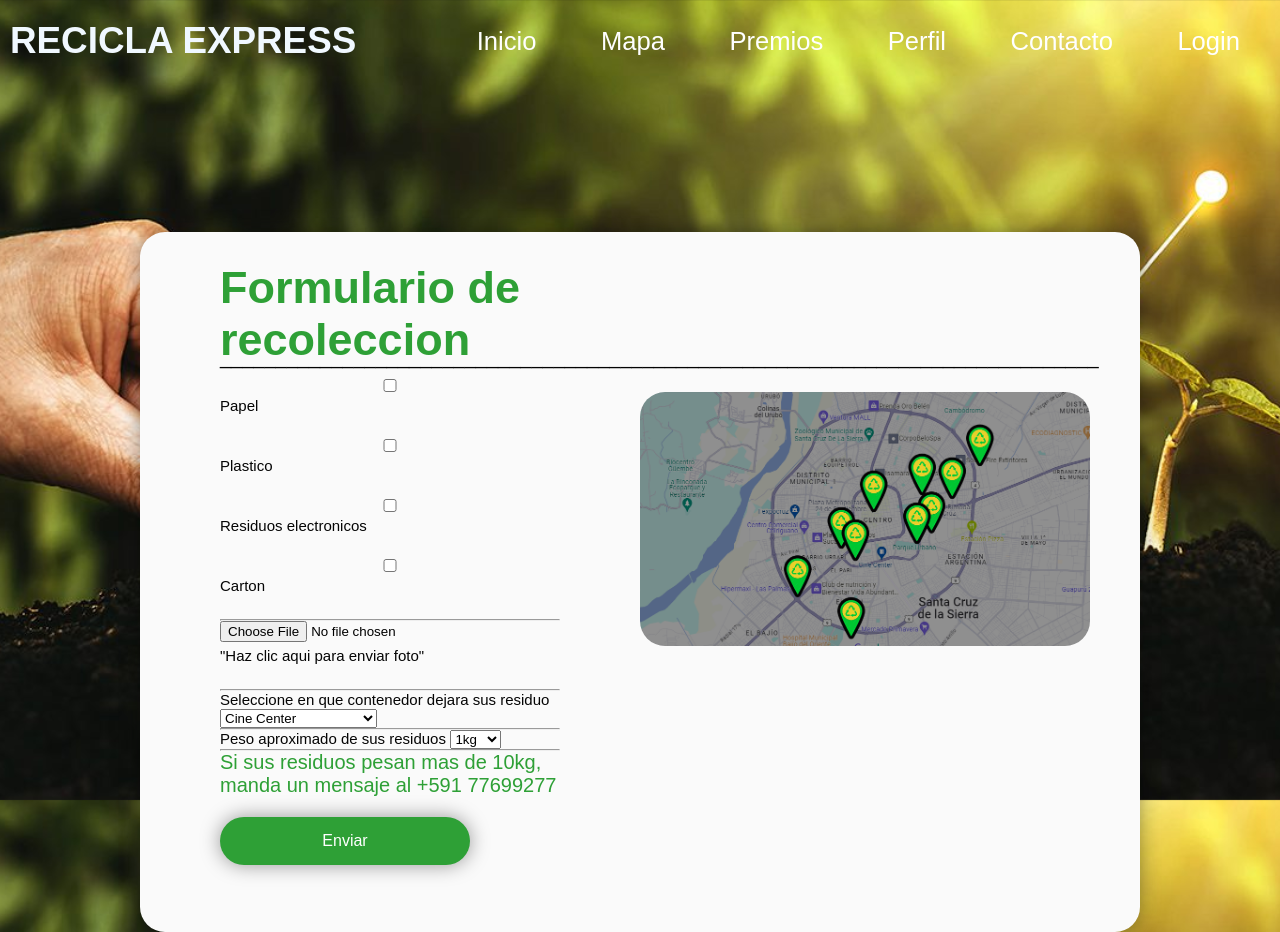
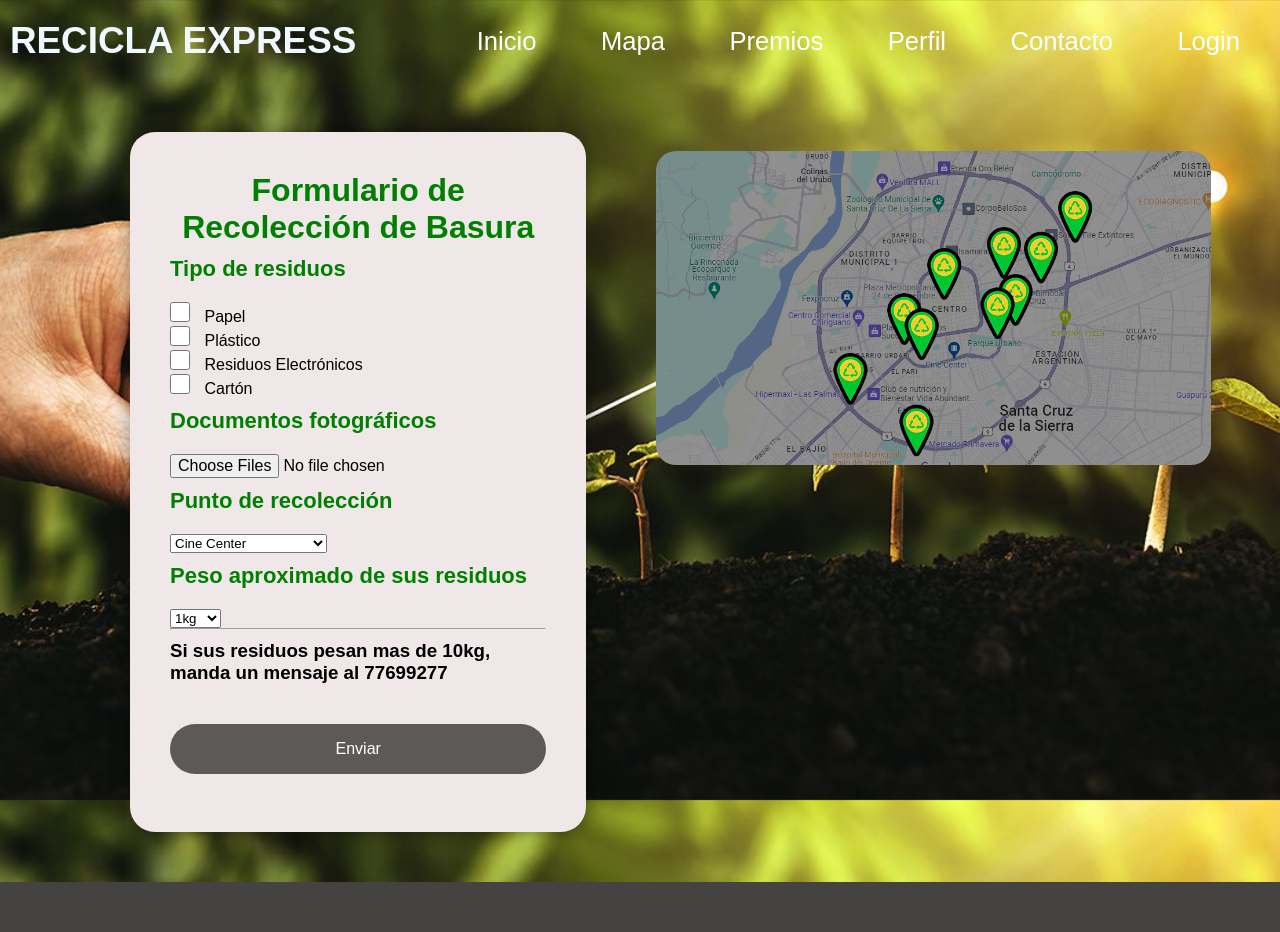
Before and after one commit to kevinvasquezb/recicla-express, a plain HTML site: page formulario.html in a window 1280 px wide. After the commit the page ends 882 px from the top, so only its background shows below. Drawn offline with nearby package versions, Linux system fonts and the light colour scheme.

Commit message:
funciones y css

```diff
--- a/css/style-formulario.css
+++ b/css/style-formulario.css
@@ -2,7 +2,7 @@
     padding: 0;
     margin: 0;
     box-sizing: border-box;
-    font-family: Arial, Helvetica, sans-serif;
+    font-family: 'Oswald', sans-serif;
 }
 .logo{
     font-weight:600;
@@ -45,75 +45,83 @@ body {
     background-color: #454242;
 
 }
+.super-container{
+    display:flex;
+    justify-content: center;
 
-main {
-    display: flex;
-    justify-content: center;
-    align-items: center;
-}
-.container {
-    display: flex;
-    background-color: #fafafa;
-    height: 700px;
-    width: 1000px;
-    box-shadow: 0 0 20px rgba(0, 0, 0, 0.4);
-    margin: auto;
-    margin-top: 150px;
-    border-radius: 25px;
 }
 
+.container {
+    width: 600px;
+    height: 700px;
+    background-color: #f0e8e8;
+    border-radius: 25px;
+    box-shadow: 0 0 20px rgba(0, 0, 0, 0.4);
+    padding: 40px;
+    margin-top: 50px;
+    margin-bottom: 50px;
+    margin-left: 130px;
+}
+.container h1{
+    text-align: center;
+    margin-bottom: 10px;
+    font-size: 32px;
+    color:green;
 
-form {
-    padding: 30px 80px;
-    width: 50%;
-    display: flex;
-    flex-direction: column;
+}
+.container h2{
+    margin-top: 10px;
+    text-align: left;
+    margin-bottom: 20px;
+    font-size: 22px;
+    color:green;
+}
+.container h3{
+    margin-top: 10px;
+    text-align: left;
+    margin-bottom: 20px;
 }
 
-
-label{
-    font-size: 15px;
-    color: #050505;
-    margin-bottom: 15px;
-    padding-bottom: 10px;
-    padding-top: 5px;
-}
-.submit {
-    background-color: #2EA036;
-    border: 0;
-    padding: 15px;
-    color: #ffffff;
-    font-size: 16px;
-    border-radius: 25px;
-    width: 250px;
-    margin-top: 10px;
-    box-shadow: 0 0 20px rgba(0, 0, 0, 0.4);
-}
-h2 {
-    font-size: 45px;
-    color:#2EA036;
-    font-weight: 600;
-    margin-bottom: -20px;
-}
-h1 {
-    font-size: 20px;
-    color: #2EA036;
-    font-weight: 10;
-    margin-bottom: 10px;
-}
-h3 {
-    font-size: 20px;
-    color: hsl(0, 0%, 1%);
-    font-weight: 10;
-    margin-bottom: 10px;
+input[type="checkbox"]{
+    width: 20px;
+    height: 20px;
+    margin-right: 10px;
+    cursor: pointer;
 }
 
+input[type="file"]{
+    background-color: #f0e8e8;
+    border: none;
+    outline: none;
+    font-size: 1.0rem;
+    font-weight: 500;
+}
 
-
-
-.img-1{
-    width: 450px;
-    margin-bottom: 175px;
-    margin-top: 160px;
+input[type="submit"] {
+    width: 100%;
+    height: 50px;
+    background-color: #5d5959;
     border-radius: 25px;
+    border: none;
+    color: #fff;
+    font-size: 1.0rem;
+    font-weight: 500;
+    cursor: pointer;
+    transition: all 0.3s ease 0s;
+    outline: none;
+    margin-top: 20px;
 }
+.container input[type="submit"]:hover{
+    background-color: #454242;
+}
+.container option{
+    font-size: 0.9rem;
+    font-weight: 500;
+}
+.imagen-form{
+    width: 80%;
+    height: auto;
+    border-radius: 20px;
+    margin-left: 10%;
+    margin-top: 10%;
+}
--- a/formulario.html
+++ b/formulario.html
@@ -7,6 +7,7 @@
     <link rel="icon" href="img/logo.png">
     <title>Recicla Express-Formulario</title>
     <link rel="stylesheet" href="css/style-formulario.css">
+    <script src="https://unpkg.com/sweetalert/dist/sweetalert.min.js"></script>
 </head>
  <body>
     <div class="container01">
@@ -22,38 +23,26 @@
            </ul>
         </nav>
     </div>
-    <main>
+
+    <main class="super-container">
         <div class="container">
+            <h1>Formulario de Recolección de Basura</h1>
+            <form id="form-recoleccion" onsubmit="event.preventDefault(); validarFormulario();">
+                <h2>Tipo de residuos</h2>
+                <input type="checkbox" id="papel" name="papel">
+                <label for="papel">Papel</label><br>
+                <input type="checkbox" id="plastico" name="plastico">
+                <label for="plastico">Plástico</label><br>
+                <input type="checkbox" id="electronico" name="electronico">
+                <label for="electronico">Residuos Electrónicos</label><br>
+                <input type="checkbox" id="carton" name="carton">
+                <label for="carton">Cartón</label><br>
 
-            <form class="from">
+                <h2>Documentos fotográficos</h2>
+                <input type="file" id="fotos" name="fotos" accept="image/*" multiple>
 
-                <h2>Formulario de recoleccion</h2>
-                <h3>_______________________________________________________________________________</h3>
-
-             <input id="Papel" type="checkbox" name="residuos" value="Papel">
-             <label for="Papel">Papel </label>
-
-             <input id="Plastico" type="checkbox" name="residuos" value="Plastico">
-             <label for="Plastico">Plastico </label>
-
-             <input id="Residuos de aparatos electronicos" type="checkbox" name="residuos" value="Residuos de aparatos electronicos">
-             <label for="Residuos de aparatos electronicos">Residuos electronicos </label>
-
-             <input id="carton" type="checkbox" name="residuos" value="carton">
-             <label for="carton">Carton </label>
-             <hr></hr>
-
-
-             <input id="foto" type="file" name="foto">
-             <label for="foto">"Haz clic aqui para enviar foto"</label>
-
-
-             <hr></hr>
-
-             <div >
-
-             <label for="contenedor">Seleccione en que contenedor dejara sus residuo</label>
-             <select id="contenedor" name="contenedor" >
+                <h2>Punto de recolección</h2>
+                <select id="punto" name="punto">
                     <option > Cine Center</option>
                     <option > Ventura</option>
                     <option > Makro parque</option>
@@ -65,32 +54,33 @@
                     <option > UAGRM</option>
                     <option > Infocal</option>
                 </select>
+
+                <h2>Peso aproximado de sus residuos</h2>
+                <select id="peso" name="peso">
+                    <option>1kg</option>
+                    <option>2kg</option>
+                    <option>3kg</option>
+                    <option>4kg</option>
+                    <option>5kg</option>
+                    <option>6kg</option>
+                    <option>7kg</option>
+                    <option>8kg</option>
+                    <option>9kg</option>
+                    <option>10kg</option>
+                </select>
+
                 <hr></hr>
-             <label for="peso">Peso aproximado de sus residuos</label>
-             <select id="peso" name="peso" >
-             <option > 1kg</option>
-             <option > 2kg</option>
-             <option > 3kg</option>
-             <option > 4kg</option>
-             <option > 5kg</option>
-             <option > 6kg</option>
-             <option > 7kg</option>
-             <option > 8kg</option>
-             <option > 9kg</option>
-             <option > 10kg</option>
-             </select>
+                <h3>Si sus residuos pesan mas de 10kg, manda un mensaje al  77699277</h3>
+
+                <input type="submit" value="Enviar">
+            </form>
+
         </div>
-            <hr></hr>
-             <h1>Si sus residuos pesan mas de 10kg, manda un mensaje al +591 77699277</h1>
-
-
-             <input class="submit" type="submit" value="Enviar">
-
-            </form>
-            <div class="info">
-                <img src="img/mapa gps.png" class="img-1" alt="">
-             </div>
+        <div class="container02">
+            <image src="img/mapa gps.png" alt="logo" class="imagen-form">
         </div>
     </main>
+    <script src="js/validacion_formulario.js"></script>
+
  </body>
 </html>
--- /dev/null
+++ b/js/validacion_formulario.js
@@ -0,0 +1,16 @@
+function validarFormulario() {
+    var papel = document.getElementById('papel').checked;
+    var plastico = document.getElementById('plastico').checked;
+    var electronico = document.getElementById('electronico').checked;
+    var carton = document.getElementById('carton').checked;
+
+    if (!papel && !plastico && !electronico && !carton) {
+        swal("Lo sentimos!", 'Por favor, selecciona al menos un tipo de residuo.', "error")
+        return false;
+    }
+
+
+    swal("Felicidades!", "Has enviado tu solicitud de recolección!", "success")
+    document.getElementById('form-recoleccion').reset();
+    return true;
+}
```
Also changed, not shown: css/style-index.css (+4 -3 lines). Lines whose indentation alone changed are shown as unchanged.
